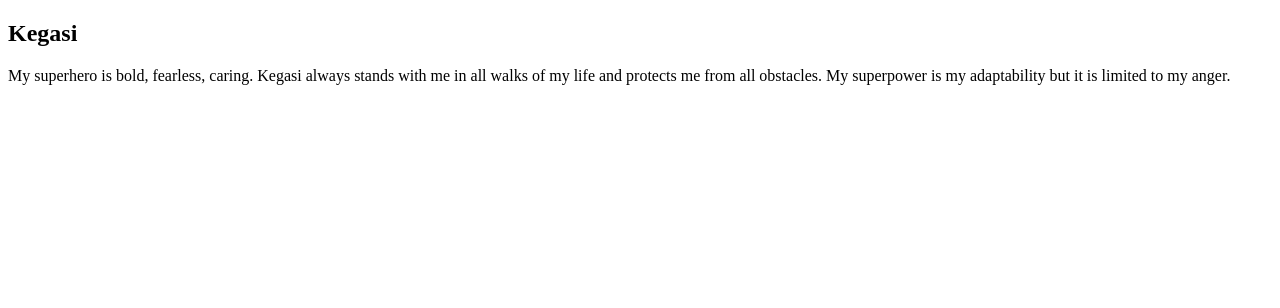
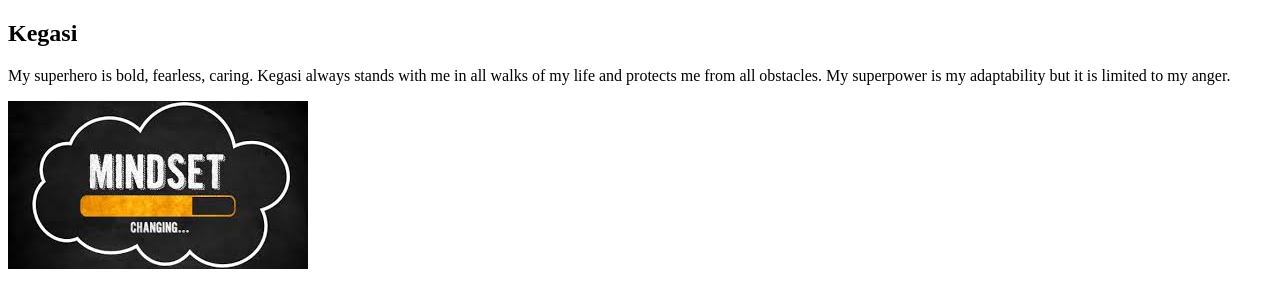
Before and after one commit to 44-563-WebApps-F21/webapps-f21-assignment-3-Harathikatta, a plain HTML site: page aboutme.html in a window 1280 px wide. Drawn offline with Linux system fonts and the light colour scheme.

Commit message:
Added image successfully

```diff
--- a/aboutme.html
+++ b/aboutme.html
@@ -8,6 +8,6 @@
         <p>
             My superhero is bold, fearless, caring. Kegasi always stands with me in all walks of my life and protects me from all obstacles. My superpower is my adaptability but it is limited to my anger.
         </p>
-        <imgsrc=adaptability.jpg height=”200” width=“100” alt=“Image related to my Superpower” ></imgsrc>
+        <img src=adaptability.jpg height=”200” width=“100” alt=“Image related to my Superpower” ></imgsrc>
     </body>
 </html>
```
